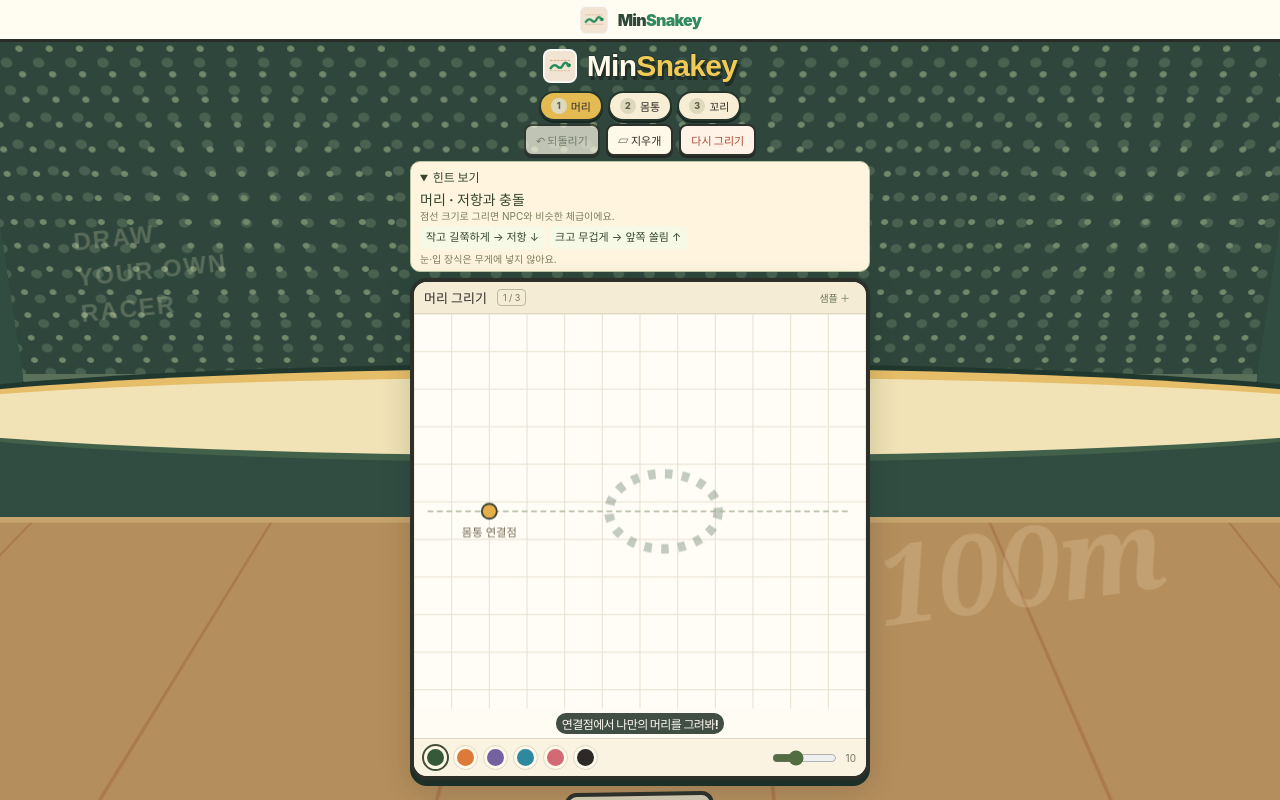
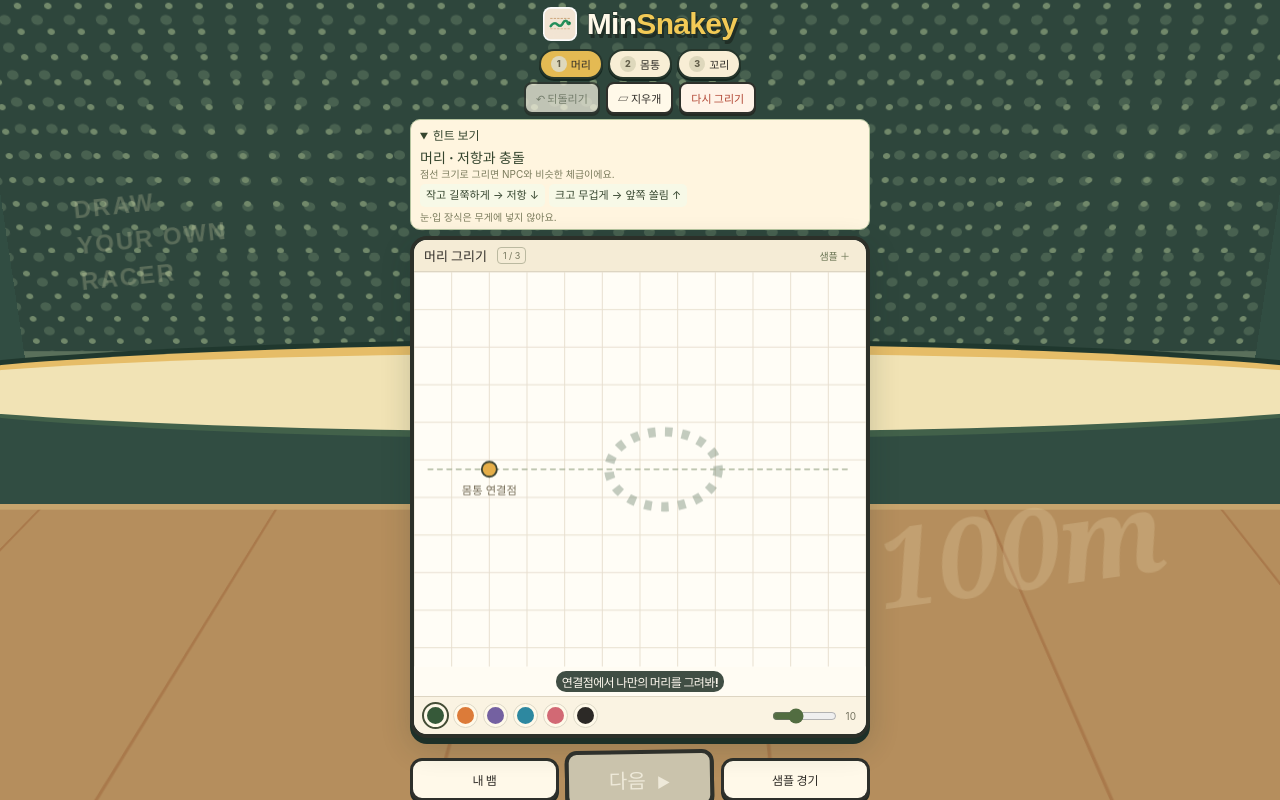
Before and after one commit to minho-nim/MinSnakey, a React (Vite) app: page / in a window 1280 px wide. Shown: the top 800 px of the page. Built offline with nearby package versions, Linux system fonts and the light colour scheme.

Commit message:
Show a single logo and name on the drawing screen

```diff
--- a/src/style.css
+++ b/src/style.css
@@ -3509,3 +3509,6 @@ meter::-webkit-meter-optimum-value {
 .workshop > .live-ability-strip, .workshop > .shape-readout { margin-bottom: 8px; }
 .workshop { padding-bottom: 16px; }
 .workshop-pad { touch-action: none; overscroll-behavior: contain; user-select: none; -webkit-user-select: none; -webkit-touch-callout: none; }
+/* The drawing screen already has its own prominent brand heading. */
+.game-shell.page-draw > .site-header { display: none; }
+.game-shell.page-draw > .stadium-scenery { top: 0; }
```
